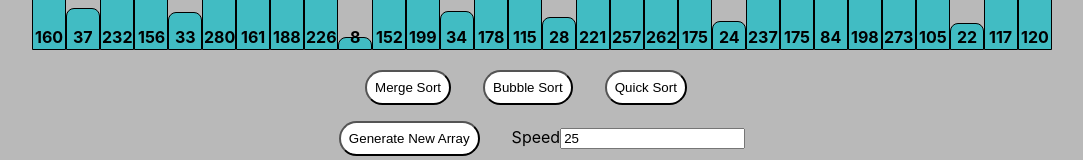
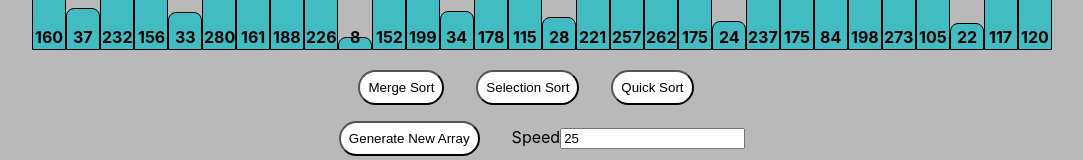
Before and after one commit to Zeyad-3amr/Sort-Visualizer, a React (Create React App) app: page / in a window 1280 px wide. Shown: the part 610-770 px from the top of the page, without its empty margins (98-1181 px from the left). Built offline with nearby package versions, Linux system fonts and the light colour scheme.

Commit message:
edited function name

```diff
--- a/src/components/sortingAlgorithms/BubbleSort.ts
+++ b/src/components/sortingAlgorithms/SelectionSort.ts
@@ -5,7 +5,7 @@ interface Steps {
 
 export let steps: Steps[] = [];
 
-export const BubbleSort = (array: number[]): Steps[] => {
+export const SelectionSort = (array: number[]): Steps[] => {
   steps = [];
   for (let i = 0; i < array.length - 1; i++) {
     for (let j = i + 1; j < array.length; j++) {
--- a/src/components/sortingAlgorithms/SortVisualizer.tsx
+++ b/src/components/sortingAlgorithms/SortVisualizer.tsx
@@ -1,5 +1,5 @@
 import { FC } from 'react';
-import { BubbleSort } from './BubbleSort';
+import { SelectionSort } from './SelectionSort';
 import { MergeSort } from './MergeSort';
 import { Charts } from '../Charts/Charts';
 import classes from '../Charts/Charts.module.css';
@@ -38,6 +38,7 @@ export const SortVisualizer: FC<SortVisualizerProps> = () => {
   const MergeSortHandler = async () => {
     const x: number[] = [];
     const newSteps = MergeSort(array, x, 0, array.length - 1);
+    setStop(true);
 
     for (let k = 0; k < newSteps!.length; k++) {
       const { type, value } = newSteps![k];
@@ -55,6 +56,7 @@ export const SortVisualizer: FC<SortVisualizerProps> = () => {
         bar[value[0]].children[0].textContent = value[1];
       }
     }
+    setStop(false);
   };
 
   const B_QSortVisualizer = async (newSteps: any) => {
@@ -89,12 +91,12 @@ export const SortVisualizer: FC<SortVisualizerProps> = () => {
   };
 
   ///////////////////////////////////////////////////////////////////////////////////////
-  //Bubble Sort Handler
+  //Selection Sort Handler
   ///////////////////////////////////////////////////////////////////////////////////////
 
-  const BubbleSortHandler = async () => {
+  const SelectionSortHandler = async () => {
     let x: number[] = [...array];
-    const newSteps = BubbleSort(x);
+    const newSteps = SelectionSort(x);
     await B_QSortVisualizer(newSteps);
     setArray(x);
   };
@@ -124,8 +126,8 @@ export const SortVisualizer: FC<SortVisualizerProps> = () => {
             Merge Sort
           </button>
 
-          <button className={cssclass.btn} onClick={BubbleSortHandler} disabled={stop}>
-            Bubble Sort
+          <button className={cssclass.btn} onClick={SelectionSortHandler} disabled={stop}>
+            Selection Sort
           </button>
           <button className={cssclass.btn} onClick={QuickSortHandler} disabled={stop}>
             Quick Sort
```
